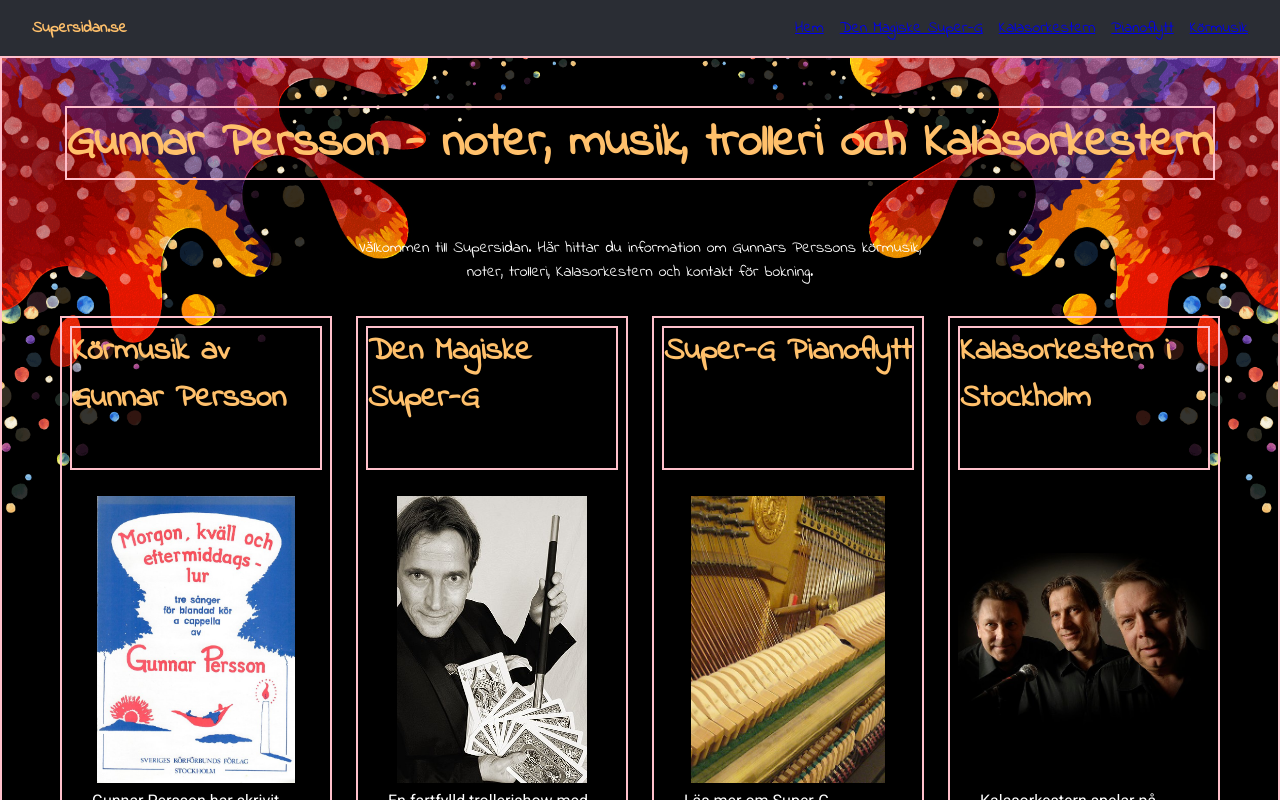
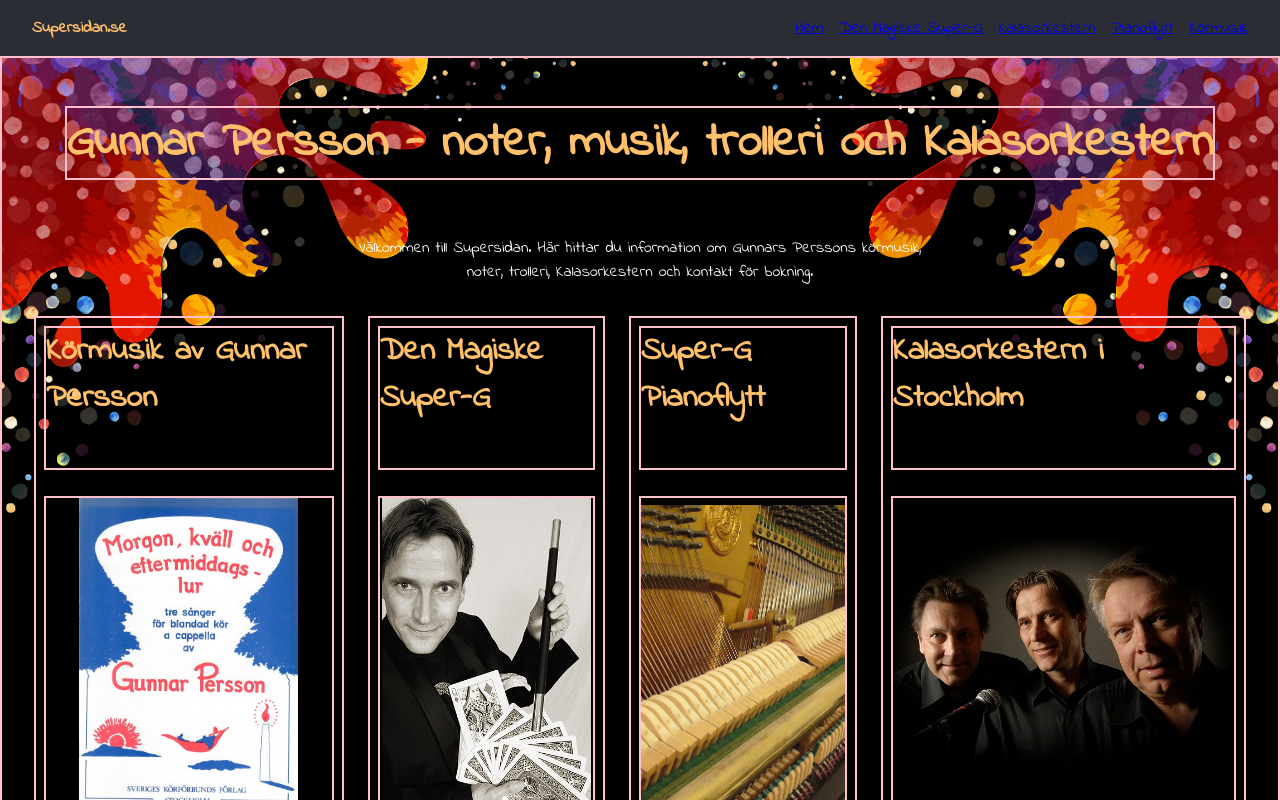
Before and after one commit to robinruden/supersidan, a React (Vite) app: page / in a window 1280 px wide. Shown: the top 800 px of the page. Built offline with nearby package versions, Linux system fonts and the light colour scheme.

Commit message:
updated styling

```diff
--- a/src/styles/home.css
+++ b/src/styles/home.css
@@ -81,7 +81,7 @@
     /* height: 100%; */
     height: auto;
    /*  width: 100%; */
-    max-width: 17rem;
+    max-width: 30rem;
 
     padding: 0.5rem;
    /*  border-radius: 4px; */
@@ -111,12 +111,12 @@
 
 .card img{
   width: 100%;
-  height: 40%;
+  height: 20rem;
   object-fit: contain;
-  object-position: center;
+  /* object-position: 25% 1%; */
 
 
-  /* border: 2px solid pink; */
+  border: 2px solid pink;
 
 }
 
```
